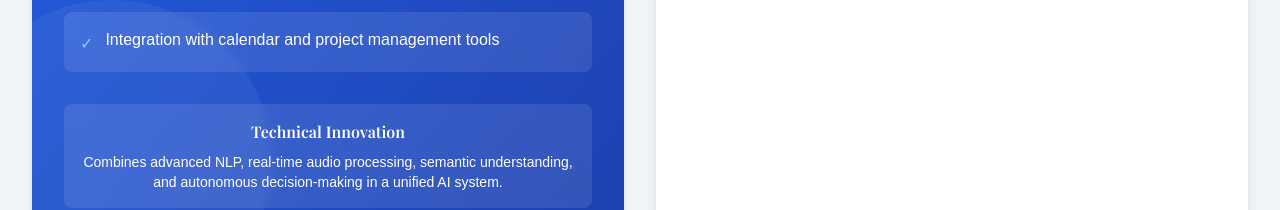
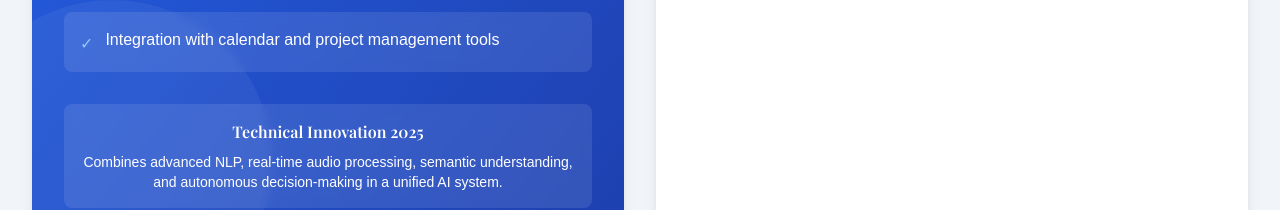
Before and after one commit to Sampathkumarvpatil/DrSampath, a React (Create React App) app in the folder frontend/: page /achievements in a window 1280 px wide. Shown: the part 3400-3610 px from the top of the page. Built offline with nearby package versions, Linux system fonts and the light colour scheme; a web font is replaced by a local one.

Commit message:
auto-commit for 1c1578f6-6446-4e3d-a3df-2693b09fc660

```diff
--- a/frontend/src/pages/Achievements.js
+++ b/frontend/src/pages/Achievements.js
@@ -379,7 +379,7 @@ const Achievements = () => {
                 </ul>
 
                 <div className="mt-8 p-4 bg-white/10 rounded-lg backdrop-blur-sm">
-                  <h4 className="font-semibold mb-2">Technical Innovation</h4>
+                  <h4 className="font-semibold mb-2">Technical Innovation 2025</h4>
                   <p className="text-sm">
                     Combines advanced NLP, real-time audio processing, semantic understanding,
                     and autonomous decision-making in a unified AI system.
```
